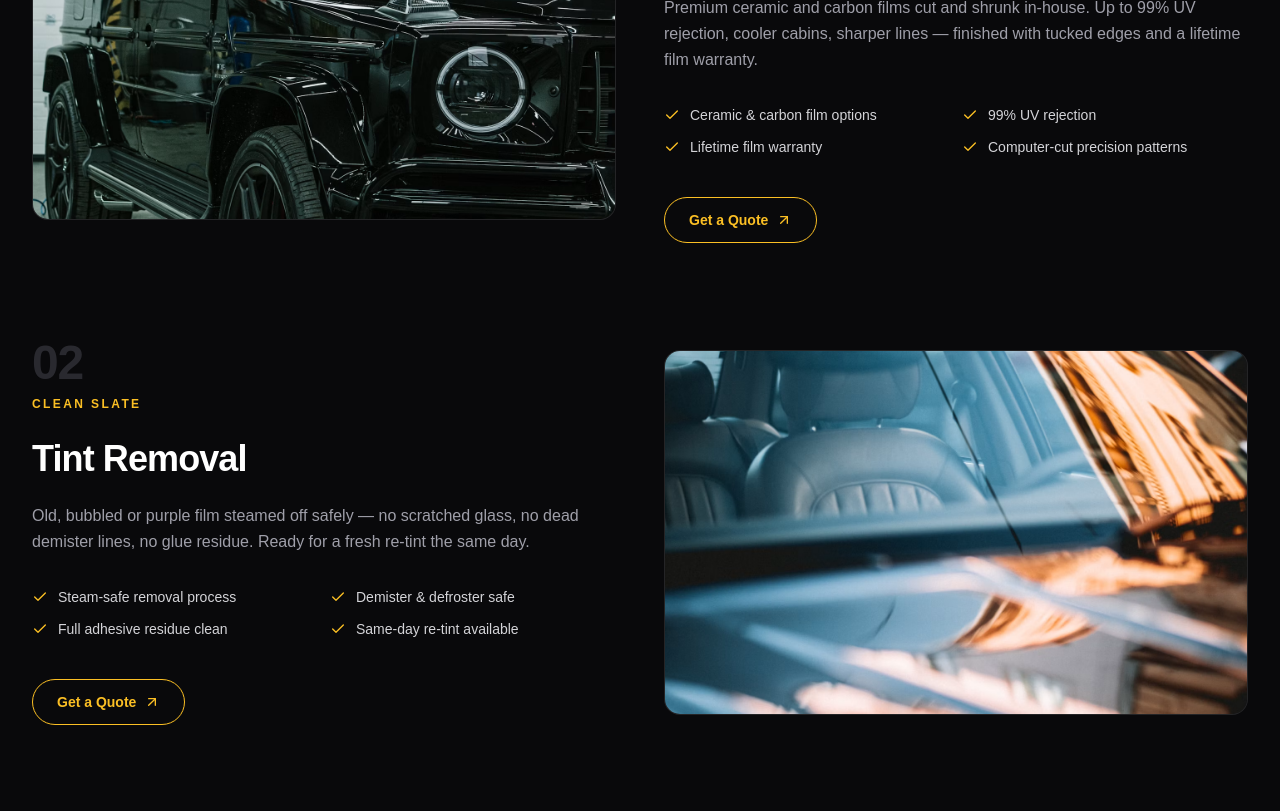
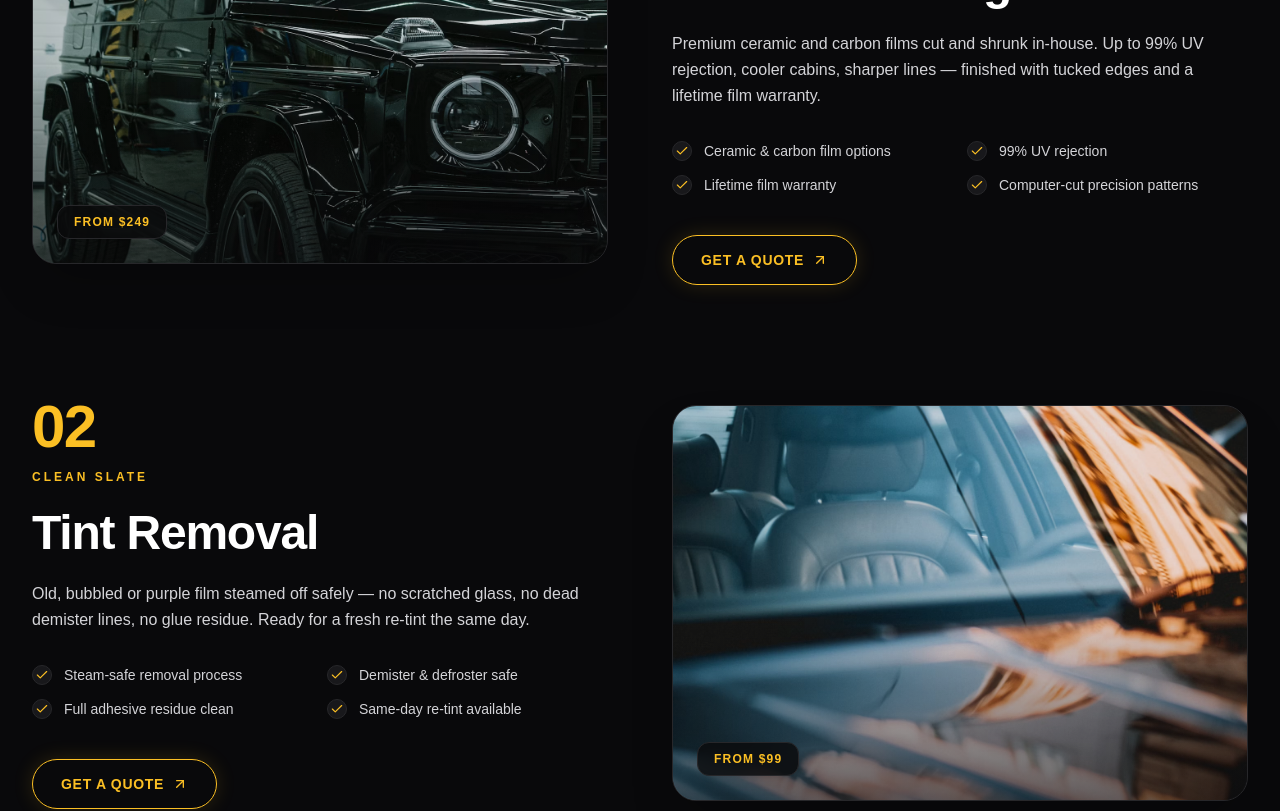
Before and after one commit to Ayushrf121/Lux-Customs, a Next.js app in the folder frontend/: page /services in a window 1280 px wide. Shown: the part 1120-1931 px from the top of the page. Built offline with nearby package versions, Linux system fonts and the light colour scheme.

Commit message:
fix: changes in services

```diff
--- a/frontend/app/components/data/services.json
+++ b/frontend/app/components/data/services.json
@@ -5,6 +5,7 @@
     "title": "Window Tinting",
     "description": "Premium ceramic and carbon films cut and shrunk in-house. Up to 99% UV rejection, cooler cabins, sharper lines — finished with tucked edges and a lifetime film warranty.",
     "image": "/services/serviceC1.avif",
+    "price": "FROM $249",
     "features": [
       "Ceramic & carbon film options",
       "99% UV rejection",
@@ -18,6 +19,7 @@
     "title": "Tint Removal",
     "description": "Old, bubbled or purple film steamed off safely — no scratched glass, no dead demister lines, no glue residue. Ready for a fresh re-tint the same day.",
     "image": "/services/serviceC2.avif",
+    "price": "FROM $99",
     "features": [
       "Steam-safe removal process",
       "Demister & defroster safe",
@@ -31,6 +33,7 @@
     "title": "Detailing",
     "description": "From daily drivers to garage queens — deep interior extraction, wheel and arch decontamination, and a hand-finished exterior that feels brand new again.",
     "image": "/services/serviceC3.avif",
+    "price": "FROM $179",
     "features": [
       "Interior steam & extraction",
       "Wheel, arch & engine bay detail",
@@ -44,6 +47,7 @@
     "title": "Paint Correction",
     "description": "Single and multi-stage machine polishing that erases swirls, holograms and oxidation — measured with paint depth gauges and inspected under studio LEDs.",
     "image": "/services/serviceC4.avif",
+    "price": "FROM $399",
     "features": [
       "1–3 stage machine polishing",
       "Swirl & scratch removal",
@@ -57,6 +61,7 @@
     "title": "Paint Protection",
     "description": "Ceramic coatings and paint protection film that lock in the finish for years — hydrophobic, self-healing and backed by real warranties, not promises.",
     "image": "/services/serviceC5.avif",
+    "price": "FROM $599",
     "features": [
       "9H ceramic coatings",
       "Self-healing PPF",
--- a/frontend/app/components/serviceArea/ServicesSection.js
+++ b/frontend/app/components/serviceArea/ServicesSection.js
@@ -10,8 +10,8 @@ export default function ServicesSection() {
   const services = servicesData;
 
   return (
-    <section className="bg-zinc-950 py-20 px-4 sm:px-6 lg:px-8 text-white selection:bg-[#FBBF24] selection:text-zinc-950">
-      <div className="max-w-7xl mx-auto space-y-24">
+    <section className="bg-zinc-950 py-24 px-4 sm:px-6 lg:px-8 text-white selection:bg-[#FBBF24] selection:text-zinc-950">
+      <div className="max-w-7xl mx-auto space-y-28">
         {services.map((service, index) => {
           // Alternating layout: even items have image on left, odd on right
           const isEven = index % 2 === 0;
@@ -19,22 +19,25 @@ export default function ServicesSection() {
           return (
             <div
               key={service.id}
-              className="grid grid-cols-1 lg:grid-cols-12 gap-12 items-center"
+              className="grid grid-cols-1 lg:grid-cols-12 gap-12 lg:gap-16 items-center"
             >
               {/* Image Block */}
               <div className={`lg:col-span-6 ${isEven ? 'lg:order-1' : 'lg:order-2'}`}>
-                <div className="relative group overflow-hidden rounded-2xl border border-zinc-800/80 bg-zinc-900 aspect-[16/10]">
+                <div className="relative group overflow-hidden rounded-3xl border border-zinc-800 bg-zinc-900 aspect-[16/11] shadow-2xl">
                   {service.image && (
                     <Image
                       src={service.image}
                       alt={service.title}
                       fill
-                      className="object-cover transition-transform duration-500 ease-out group-hover:scale-105"
+                      className="object-cover transition-transform duration-700 ease-out group-hover:scale-105 opacity-90 group-hover:opacity-100"
                     />
                   )}
-                  {/* Price Tag Overlay */}
+                  {/* Subtle Image Gradient Vignette */}
+                  <div className="absolute inset-0 bg-gradient-to-t from-zinc-950/60 via-transparent to-transparent pointer-events-none" />
+
+                  {/* Price Tag Overlay matching your screenshot designs */}
                   {service.price && (
-                    <div className="absolute bottom-4 left-4 bg-zinc-950/80 backdrop-blur-md border border-zinc-700/60 text-[#FBBF24] px-3.5 py-1.5 rounded-md text-xs font-bold tracking-wider">
+                    <div className="absolute bottom-6 left-6 bg-zinc-950/80 backdrop-blur-md border border-zinc-800 text-[#FBBF24] px-4 py-2 rounded-xl text-xs font-extrabold tracking-widest uppercase shadow-lg">
                       {service.price}
                     </div>
                   )}
@@ -45,43 +48,45 @@ export default function ServicesSection() {
               <div className={`lg:col-span-6 space-y-6 ${isEven ? 'lg:order-2' : 'lg:order-1'}`}>
 
                 {/* Number & Badge */}
-                <div className="space-y-1">
-                  <span className="text-4xl sm:text-5xl font-black text-zinc-700/60 tracking-tight block">
+                <div className="space-y-2">
+                  <span className="text-5xl sm:text-6xl font-black text-[#FBBF24] tracking-tight block">
                     {service.id}
                   </span>
-                  <span className="text-[#FBBF24] text-xs font-bold tracking-[0.2em] uppercase">
+                  <span className="text-[#FBBF24] text-xs font-extrabold tracking-[0.25em] uppercase block pt-1">
                     {service.badge}
                   </span>
                 </div>
 
                 {/* Title */}
-                <h2 className="text-3xl sm:text-4xl font-extrabold text-white tracking-tight">
+                <h2 className="text-3xl sm:text-4xl lg:text-5xl font-extrabold text-white tracking-tight">
                   {service.title}
                 </h2>
 
                 {/* Description */}
-                <p className="text-zinc-400 text-sm sm:text-base leading-relaxed">
+                <p className="text-zinc-300 text-sm sm:text-base leading-relaxed font-normal">
                   {service.description}
                 </p>
 
                 {/* Features Grid */}
-                <div className="grid grid-cols-1 sm:grid-cols-2 gap-3 pt-2">
+                <div className="grid grid-cols-1 sm:grid-cols-2 gap-3.5 pt-2">
                   {service.features && service.features.map((feature, fIndex) => (
-                    <div key={fIndex} className="flex items-center space-x-2.5 text-sm text-zinc-300">
-                      <Check className="w-4 h-4 text-[#FBBF24] flex-shrink-0" />
-                      <span>{feature}</span>
+                    <div key={fIndex} className="flex items-center space-x-3 text-sm text-zinc-300">
+                      <div className="w-5 h-5 rounded-full bg-zinc-900 border border-zinc-800 flex items-center justify-center text-[#FBBF24] flex-shrink-0">
+                        <Check className="w-3.5 h-3.5" />
+                      </div>
+                      <span className="font-medium">{feature}</span>
                     </div>
                   ))}
                 </div>
 
-                {/* Button with solid yellow fill on hover */}
+                {/* Button matching the site's primary style */}
                 <div className="pt-4">
                   <Link
                     href="/contact"
-                    className="inline-flex items-center justify-between px-6 py-3 rounded-full border border-[#FBBF24] text-[#FBBF24] font-bold text-sm transition-all duration-300 hover:bg-[#FBBF24] hover:text-zinc-950 hover:shadow-[0_0_20px_rgba(251,191,36,0.5)] group"
+                    className="inline-flex items-center justify-center space-x-2 px-7 py-3.5 rounded-full border border-[#FBBF24] text-[#FBBF24] font-bold text-sm tracking-wider uppercase transition-all duration-300 hover:bg-[#FBBF24] hover:text-zinc-950 shadow-[0_0_20px_rgba(251,191,36,0.15)] hover:shadow-[0_0_25px_rgba(251,191,36,0.4)] group"
                   >
                     <span>Get a Quote</span>
-                    <ArrowUpRight className="w-4 h-4 ml-2 transition-transform duration-300 group-hover:translate-x-0.5 group-hover:-translate-y-0.5" />
+                    <ArrowUpRight className="w-4 h-4 transition-transform duration-300 group-hover:translate-x-0.5 group-hover:-translate-y-0.5" />
                   </Link>
                 </div>
 
```
